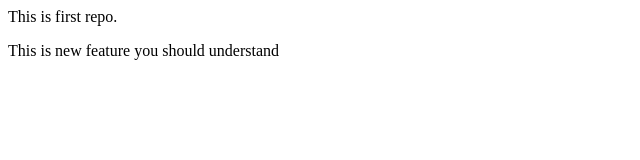
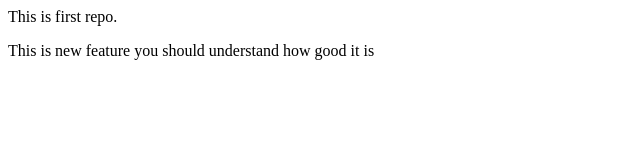
Before and after one commit to Prabhav-Guptaa/LocalRepo, a plain HTML site: page index.html in a window 1280 px wide. Shown: the full height of the page, 0-640 px from the left. Drawn offline with Linux system fonts and the light colour scheme.

Commit message:
add new feature

```diff
--- a/index.html
+++ b/index.html
@@ -1,2 +1,2 @@
 <p>This is first repo.</p>
-<p>This is new feature you should understand</p>
+<p>This is new feature you should understand how good it is </p>
```
